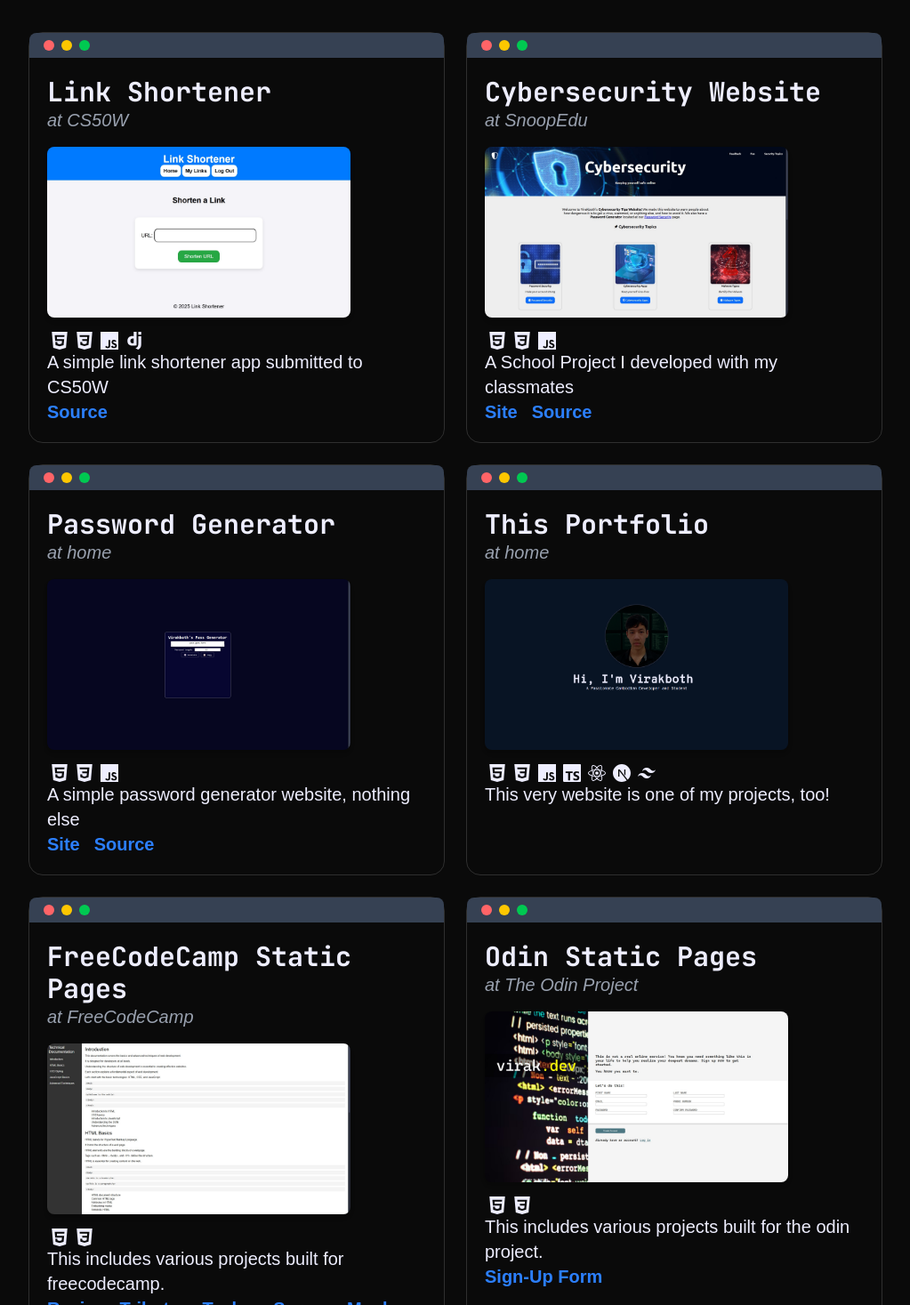
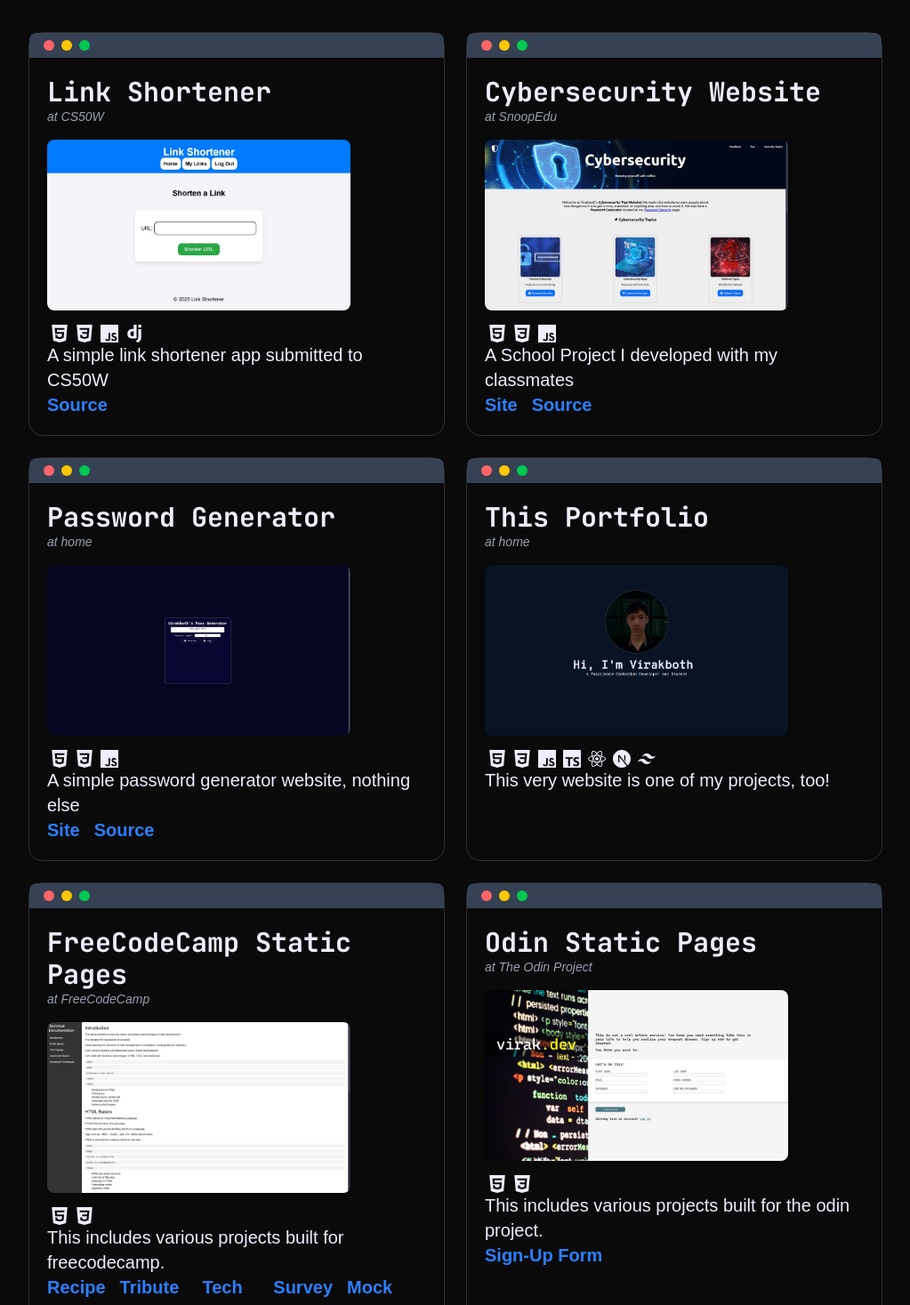
Before and after one commit to VirakbothSoth/Virakboth-Portfolio, a Next.js app: page / in a window 1280 px wide. Shown: the part 3063-4530 px from the top of the page at 89% size, without its empty margins (128-1151 px from the left). Built offline with nearby package versions, Linux system fonts and the light colour scheme; a web font is replaced by a local one.

Commit message:
More small tweaks

```diff
--- a/src/app/components/Projects.tsx
+++ b/src/app/components/Projects.tsx
@@ -29,7 +29,7 @@ const Schools = () => {
             </div>
             <div className="project-content">
               <h3 className="text-3xl font-bold">Link Shortener</h3>
-              <p className="text-xl text-gray-400">
+              <p className="text-sm text-gray-400">
                 <em>at CS50W</em>
               </p>
               <Image
@@ -65,7 +65,7 @@ const Schools = () => {
             </div>
             <div className="project-content">
               <h3 className="text-3xl font-bold">Cybersecurity Website</h3>
-              <p className="text-xl text-gray-400">
+              <p className="text-sm text-gray-400">
                 <em>at SnoopEdu</em>
               </p>
               <Image
@@ -108,7 +108,7 @@ const Schools = () => {
                 <div className="flex items-start justify-between">
                   <h3 className="text-3xl font-bold">Password Generator</h3>
                 </div>
-                <p className="text-xl text-gray-400">
+                <p className="text-sm text-gray-400">
                   <em>at home</em>
                 </p>
               </div>
@@ -152,7 +152,7 @@ const Schools = () => {
                 <div className="flex items-start justify-between">
                   <h3 className="text-3xl font-bold">This Portfolio</h3>
                 </div>
-                <p className="text-xl text-gray-400">
+                <p className="text-sm text-gray-400">
                   <em>at home</em>
                 </p>
               </div>
@@ -191,7 +191,7 @@ const Schools = () => {
                     FreeCodeCamp Static Pages
                   </h3>
                 </div>
-                <p className="text-xl text-gray-400">
+                <p className="text-sm text-gray-400">
                   <em>at FreeCodeCamp</em>
                 </p>
               </div>
@@ -240,7 +240,7 @@ const Schools = () => {
                 <div className="flex items-start justify-between">
                   <h3 className="text-3xl font-bold">Odin Static Pages</h3>
                 </div>
-                <p className="text-xl text-gray-400">
+                <p className="text-sm text-gray-400">
                   <em>at The Odin Project</em>
                 </p>
               </div>
@@ -277,7 +277,7 @@ const Schools = () => {
                 <div className="flex items-start justify-between">
                   <h3 className="text-3xl font-bold">Scratch Projects</h3>
                 </div>
-                <p className="text-xl text-gray-400">
+                <p className="text-sm text-gray-400">
                   <em>at CS50S, Algorithmics</em>
                 </p>
               </div>
--- a/src/app/components/Schools.tsx
+++ b/src/app/components/Schools.tsx
@@ -25,7 +25,7 @@ const Projects = () => {
               <h3 className="text-3xl font-bold flex items-center gap-4">
                 Algorithmics
               </h3>
-              <p className="text-gray-400">2022-2023</p>
+              <p className="text-gray-400 text-sm">2022-2023</p>
               <p className="flex items-center">
                 <SiScratch />
                 <SiPython />
@@ -45,7 +45,7 @@ const Projects = () => {
               <h3 className="text-3xl font-bold flex items-center gap-4">
                 CS50 Online Courses
               </h3>
-              <p className="text-gray-400">2023-2024</p>
+              <p className="text-gray-400 text-sm">2023-2024</p>
               <p className="flex items-center">
                 <SiHtml5 />
                 <SiCss3 />
@@ -94,7 +94,7 @@ const Projects = () => {
               <h3 className="text-3xl font-bold flex items-center gap-4">
                 Coursera
               </h3>
-              <p className="text-gray-400">2024-Current</p>
+              <p className="text-gray-400 text-sm">2024-Current</p>
               <p className="flex items-center">
                 <SiHtml5 />
                 <SiCss3 />
@@ -120,7 +120,7 @@ const Projects = () => {
               <h3 className="text-3xl font-bold flex items-center gap-4">
                 A&B
               </h3>
-              <p className="text-gray-400">Early-Mid 2024</p>
+              <p className="text-gray-400 text-sm">Early-Mid 2024</p>
               <p className="flex items-center">
                 <SiPython />
               </p>
@@ -142,7 +142,7 @@ const Projects = () => {
               <h3 className="text-3xl font-bold flex items-center gap-4">
                 SnoopEdu
               </h3>
-              <p className="text-gray-400">Late 2024</p>
+              <p className="text-gray-400 text-sm">Late 2024</p>
               <p className="flex items-center">
                 <SiHtml5 />
                 <SiCss3 />
@@ -163,7 +163,7 @@ const Projects = () => {
               <h3 className="text-3xl font-bold flex items-center gap-4">
                 FreeCodeCamp
               </h3>
-              <p className="text-gray-400">Around Feb-May 2025</p>
+              <p className="text-gray-400 text-sm">Around Feb-May 2025</p>
               <p className="flex items-center">
                 <SiHtml5 />
                 <SiCss3 />
@@ -187,10 +187,9 @@ const Projects = () => {
               <h3 className="text-3xl font-bold flex items-center gap-4">
                 Step IT Academy
               </h3>
-              <p className="text-gray-400">2024-Current - Term 2</p>
+              <p className="text-gray-400 text-sm">2024-Current - Term 2</p>
               <p className="flex items-center mb-5">
-                IT Basics, Networking, CS Basics, C#,
-                <SiPython />
+                IT Basics, Networking, CS Basics, C#, <SiPython className="ml-3" />
               </p>
             </div>
             <p className="flex items-center">
```
Also changed, not shown: src/app/props/CertProp.tsx (line endings or trailing spaces), src/app/styles/tailwind.css.
